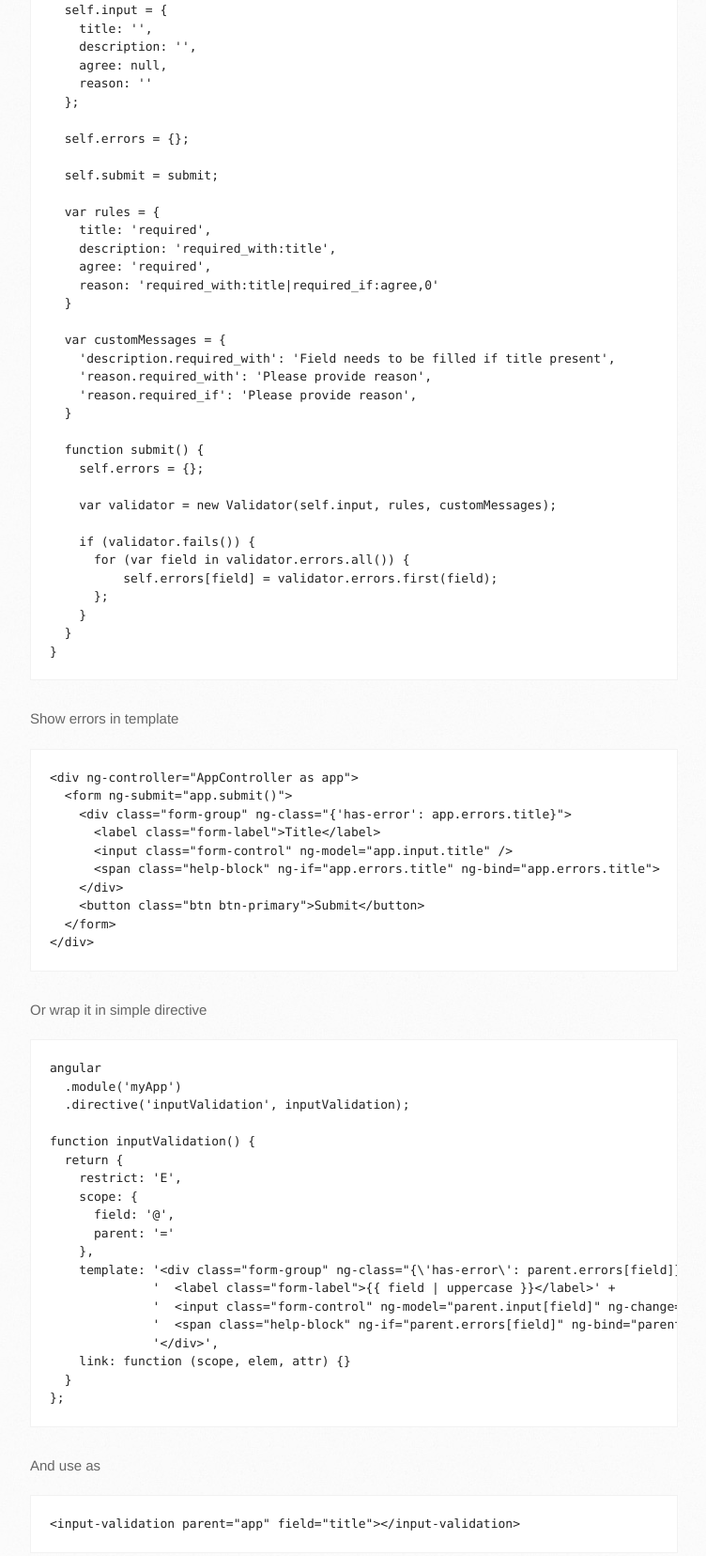
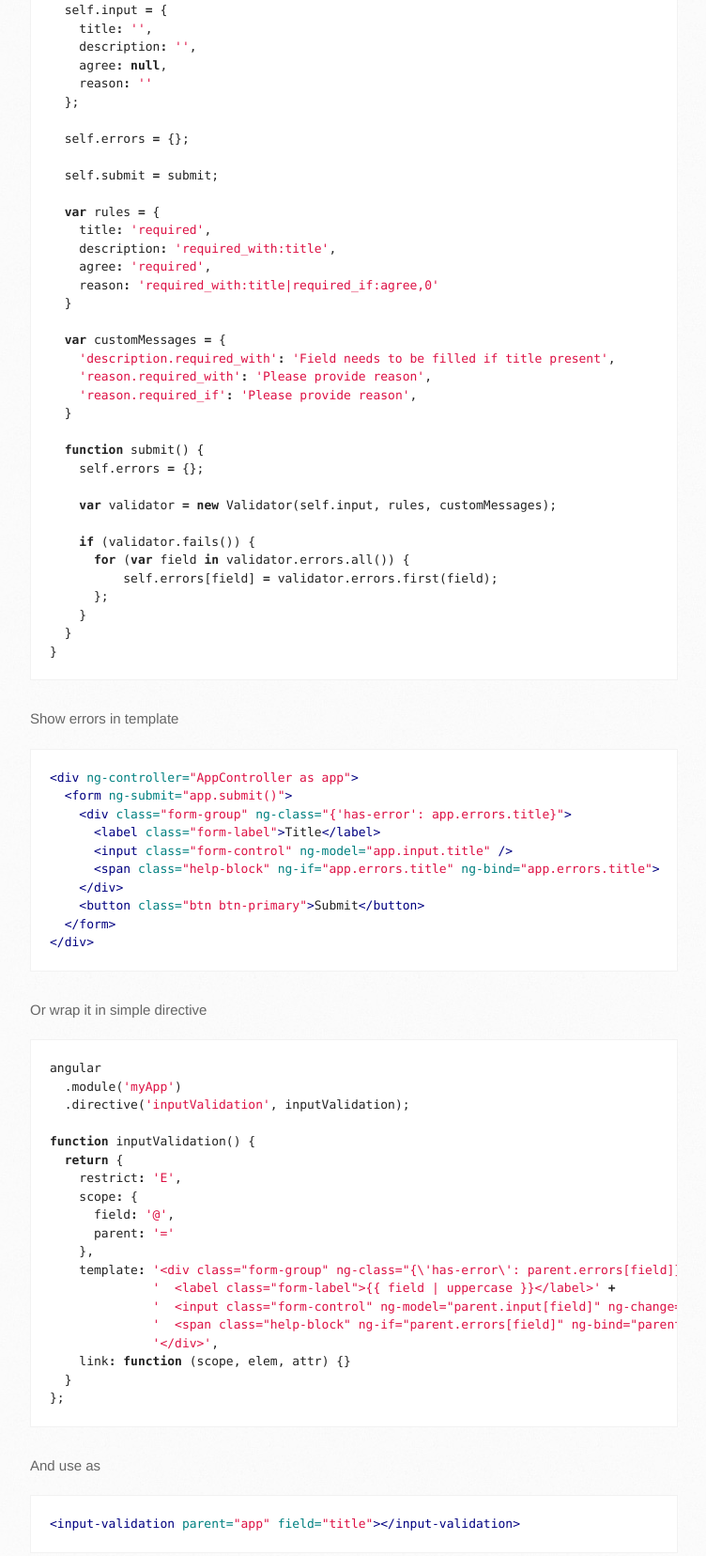
Before and after one commit to andrewdacenko/angular-validator, a plain HTML site: page index.html in a window 1280 px wide. Shown: the part 862-2518 px from the top of the page at 94% size, without its empty margins (138-890 px from the left). Drawn offline with Linux system fonts and the light colour scheme.

Commit message:
Update index.html

```diff
--- a/index.html
+++ b/index.html
@@ -43,90 +43,93 @@
 
 <p>Include it as dependency </p>
 
-<div class="highlight highlight-javascript"><pre>angular.module(<span class="pl-s1"><span class="pl-pds">'</span>myApp<span class="pl-pds">'</span></span>, [<span class="pl-s1"><span class="pl-pds">'</span>ngValidator<span class="pl-pds">'</span></span>]);</pre></div>
+<div class="highlight highlight-javascript"><pre><span class="nx">angular</span><span class="p">.</span><span class="nx">module</span><span class="p">(</span><span class="s1">'myApp'</span><span class="p">,</span> <span class="p">[</span><span class="s1">'ngValidator'</span><span class="p">]);</span></pre></div>
 
 <p>Inject in Controller / Service / Whatever </p>
 
-<div class="highlight highlight-javascript"><pre>AppController.$inject <span class="pl-k">=</span> [<span class="pl-s1"><span class="pl-pds">'</span>Validator<span class="pl-pds">'</span></span>];
+<div class="highlight highlight-javascript"><pre><span class="nx">AppController</span><span class="p">.</span><span class="nx">$inject</span> <span class="o">=</span> <span class="p">[</span><span class="s1">'Validator'</span><span class="p">];</span>
 
-<span class="pl-st">function</span> <span class="pl-en">AppController</span> (<span class="pl-vpf">Validator</span>) {
-  <span class="pl-s">var</span> self <span class="pl-k">=</span> <span class="pl-v">this</span>;
+<span class="kd">function</span> <span class="nx">AppController</span> <span class="p">(</span><span class="nx">Validator</span><span class="p">)</span> <span class="p">{</span>
+  <span class="kd">var</span> <span class="nx">self</span> <span class="o">=</span> <span class="k">this</span><span class="p">;</span>
 
-  self.<span class="pl-sc">input</span> <span class="pl-k">=</span> {
-    title<span class="pl-k">:</span> <span class="pl-s1"><span class="pl-pds">'</span><span class="pl-pds">'</span></span>,
-    description<span class="pl-k">:</span> <span class="pl-s1"><span class="pl-pds">'</span><span class="pl-pds">'</span></span>,
-    agree<span class="pl-k">:</span> <span class="pl-c1">null</span>,
-    reason<span class="pl-k">:</span> <span class="pl-s1"><span class="pl-pds">'</span><span class="pl-pds">'</span></span>
-  };
+  <span class="nx">self</span><span class="p">.</span><span class="nx">input</span> <span class="o">=</span> <span class="p">{</span>
+    <span class="nx">title</span><span class="o">:</span> <span class="s1">''</span><span class="p">,</span>
+    <span class="nx">description</span><span class="o">:</span> <span class="s1">''</span><span class="p">,</span>
+    <span class="nx">agree</span><span class="o">:</span> <span class="kc">null</span><span class="p">,</span>
+    <span class="nx">reason</span><span class="o">:</span> <span class="s1">''</span>
+  <span class="p">};</span>
 
-  self.errors <span class="pl-k">=</span> {};
+  <span class="nx">self</span><span class="p">.</span><span class="nx">errors</span> <span class="o">=</span> <span class="p">{};</span>
 
-  self.submit <span class="pl-k">=</span> submit;
+  <span class="nx">self</span><span class="p">.</span><span class="nx">submit</span> <span class="o">=</span> <span class="nx">submit</span><span class="p">;</span>
 
-  <span class="pl-s">var</span> rules <span class="pl-k">=</span> {
-    title<span class="pl-k">:</span> <span class="pl-s1"><span class="pl-pds">'</span>required<span class="pl-pds">'</span></span>,
-    description<span class="pl-k">:</span> <span class="pl-s1"><span class="pl-pds">'</span>required_with:title<span class="pl-pds">'</span></span>,
-    agree<span class="pl-k">:</span> <span class="pl-s1"><span class="pl-pds">'</span>required<span class="pl-pds">'</span></span>,
-    reason<span class="pl-k">:</span> <span class="pl-s1"><span class="pl-pds">'</span>required_with:title|required_if:agree,0<span class="pl-pds">'</span></span>
-  }
+  <span class="kd">var</span> <span class="nx">rules</span> <span class="o">=</span> <span class="p">{</span>
+    <span class="nx">title</span><span class="o">:</span> <span class="s1">'required'</span><span class="p">,</span>
+    <span class="nx">description</span><span class="o">:</span> <span class="s1">'required_with:title'</span><span class="p">,</span>
+    <span class="nx">agree</span><span class="o">:</span> <span class="s1">'required'</span><span class="p">,</span>
+    <span class="nx">reason</span><span class="o">:</span> <span class="s1">'required_with:title|required_if:agree,0'</span>
+  <span class="p">}</span>
 
-  <span class="pl-s">var</span> customMessages <span class="pl-k">=</span> {
-    <span class="pl-s1"><span class="pl-pds">'</span>description.required_with<span class="pl-pds">'</span></span><span class="pl-k">:</span> <span class="pl-s1"><span class="pl-pds">'</span>Field needs to be filled if title present<span class="pl-pds">'</span></span>,
-    <span class="pl-s1"><span class="pl-pds">'</span>reason.required_with<span class="pl-pds">'</span></span><span class="pl-k">:</span> <span class="pl-s1"><span class="pl-pds">'</span>Please provide reason<span class="pl-pds">'</span></span>,
-    <span class="pl-s1"><span class="pl-pds">'</span>reason.required_if<span class="pl-pds">'</span></span><span class="pl-k">:</span> <span class="pl-s1"><span class="pl-pds">'</span>Please provide reason<span class="pl-pds">'</span></span>,
-  }
+  <span class="kd">var</span> <span class="nx">customMessages</span> <span class="o">=</span> <span class="p">{</span>
+    <span class="s1">'description.required_with'</span><span class="o">:</span> <span class="s1">'Field needs to be filled if title present'</span><span class="p">,</span>
+    <span class="s1">'reason.required_with'</span><span class="o">:</span> <span class="s1">'Please provide reason'</span><span class="p">,</span>
+    <span class="s1">'reason.required_if'</span><span class="o">:</span> <span class="s1">'Please provide reason'</span><span class="p">,</span>
+  <span class="p">}</span>
 
-  <span class="pl-st">function</span> <span class="pl-en">submit</span>() {
-    self.errors <span class="pl-k">=</span> {};
+  <span class="kd">function</span> <span class="nx">submit</span><span class="p">()</span> <span class="p">{</span>
+    <span class="nx">self</span><span class="p">.</span><span class="nx">errors</span> <span class="o">=</span> <span class="p">{};</span>
 
-    <span class="pl-s">var</span> validator <span class="pl-k">=</span> <span class="pl-k">new</span> <span class="pl-en">Validator</span>(self.<span class="pl-sc">input</span>, rules, customMessages);
+    <span class="kd">var</span> <span class="nx">validator</span> <span class="o">=</span> <span class="k">new</span> <span class="nx">Validator</span><span class="p">(</span><span class="nx">self</span><span class="p">.</span><span class="nx">input</span><span class="p">,</span> <span class="nx">rules</span><span class="p">,</span> <span class="nx">customMessages</span><span class="p">);</span>
 
-    <span class="pl-k">if</span> (validator.fails()) {
-      <span class="pl-k">for</span> (<span class="pl-s">var</span> field <span class="pl-k">in</span> validator.errors.<span class="pl-sc">all</span>()) {
-          self.errors[field] <span class="pl-k">=</span> validator.errors.first(field);
-      };
-    }
-  }
-}</pre></div>
+    <span class="k">if</span> <span class="p">(</span><span class="nx">validator</span><span class="p">.</span><span class="nx">fails</span><span class="p">())</span> <span class="p">{</span>
+      <span class="k">for</span> <span class="p">(</span><span class="kd">var</span> <span class="nx">field</span> <span class="k">in</span> <span class="nx">validator</span><span class="p">.</span><span class="nx">errors</span><span class="p">.</span><span class="nx">all</span><span class="p">())</span> <span class="p">{</span>
+          <span class="nx">self</span><span class="p">.</span><span class="nx">errors</span><span class="p">[</span><span class="nx">field</span><span class="p">]</span> <span class="o">=</span> <span class="nx">validator</span><span class="p">.</span><span class="nx">errors</span><span class="p">.</span><span class="nx">first</span><span class="p">(</span><span class="nx">field</span><span class="p">);</span>
+      <span class="p">};</span>
+    <span class="p">}</span>
+  <span class="p">}</span>
+<span class="p">}</span>
+</pre></div>
 
 <p>Show errors in template</p>
 
-<div class="highlight highlight-html"><pre>&lt;<span class="pl-ent">div</span> <span class="pl-e">ng-controller</span>=<span class="pl-s1"><span class="pl-pds">"</span>AppController as app<span class="pl-pds">"</span></span>&gt;
-  &lt;<span class="pl-ent">form</span> <span class="pl-e">ng-submit</span>=<span class="pl-s1"><span class="pl-pds">"</span>app.submit()<span class="pl-pds">"</span></span>&gt;
-    &lt;<span class="pl-ent">div</span> <span class="pl-e">class</span>=<span class="pl-s1"><span class="pl-pds">"</span>form-group<span class="pl-pds">"</span></span> <span class="pl-e">ng-class</span>=<span class="pl-s1"><span class="pl-pds">"</span>{'has-error': app.errors.title}<span class="pl-pds">"</span></span>&gt;
-      &lt;<span class="pl-ent">label</span> <span class="pl-e">class</span>=<span class="pl-s1"><span class="pl-pds">"</span>form-label<span class="pl-pds">"</span></span>&gt;Title&lt;/<span class="pl-ent">label</span>&gt;
-      &lt;<span class="pl-ent">input</span> <span class="pl-e">class</span>=<span class="pl-s1"><span class="pl-pds">"</span>form-control<span class="pl-pds">"</span></span> <span class="pl-e">ng-model</span>=<span class="pl-s1"><span class="pl-pds">"</span>app.input.title<span class="pl-pds">"</span></span> /&gt;
-      &lt;<span class="pl-ent">span</span> <span class="pl-e">class</span>=<span class="pl-s1"><span class="pl-pds">"</span>help-block<span class="pl-pds">"</span></span> <span class="pl-e">ng-if</span>=<span class="pl-s1"><span class="pl-pds">"</span>app.errors.title<span class="pl-pds">"</span></span> <span class="pl-e">ng-bind</span>=<span class="pl-s1"><span class="pl-pds">"</span>app.errors.title<span class="pl-pds">"</span></span>&gt;
-    &lt;/<span class="pl-ent">div</span>&gt;
-    &lt;<span class="pl-ent">button</span> <span class="pl-e">class</span>=<span class="pl-s1"><span class="pl-pds">"</span>btn btn-primary<span class="pl-pds">"</span></span>&gt;Submit&lt;/<span class="pl-ent">button</span>&gt;
-  &lt;/<span class="pl-ent">form</span>&gt;
-&lt;/<span class="pl-ent">div</span>&gt;</pre></div>
+<div class="highlight highlight-html"><pre><span class="nt">&lt;div</span> <span class="na">ng-controller=</span><span class="s">"AppController as app"</span><span class="nt">&gt;</span>
+  <span class="nt">&lt;form</span> <span class="na">ng-submit=</span><span class="s">"app.submit()"</span><span class="nt">&gt;</span>
+    <span class="nt">&lt;div</span> <span class="na">class=</span><span class="s">"form-group"</span> <span class="na">ng-class=</span><span class="s">"{'has-error': app.errors.title}"</span><span class="nt">&gt;</span>
+      <span class="nt">&lt;label</span> <span class="na">class=</span><span class="s">"form-label"</span><span class="nt">&gt;</span>Title<span class="nt">&lt;/label&gt;</span>
+      <span class="nt">&lt;input</span> <span class="na">class=</span><span class="s">"form-control"</span> <span class="na">ng-model=</span><span class="s">"app.input.title"</span> <span class="nt">/&gt;</span>
+      <span class="nt">&lt;span</span> <span class="na">class=</span><span class="s">"help-block"</span> <span class="na">ng-if=</span><span class="s">"app.errors.title"</span> <span class="na">ng-bind=</span><span class="s">"app.errors.title"</span><span class="nt">&gt;</span>
+    <span class="nt">&lt;/div&gt;</span>
+    <span class="nt">&lt;button</span> <span class="na">class=</span><span class="s">"btn btn-primary"</span><span class="nt">&gt;</span>Submit<span class="nt">&lt;/button&gt;</span>
+  <span class="nt">&lt;/form&gt;</span>
+<span class="nt">&lt;/div&gt;</span>
+</pre></div>
 
 <p>Or wrap it in simple directive</p>
 
-<div class="highlight highlight-javascript"><pre>angular
-  .module(<span class="pl-s1"><span class="pl-pds">'</span>myApp<span class="pl-pds">'</span></span>)
-  .directive(<span class="pl-s1"><span class="pl-pds">'</span>inputValidation<span class="pl-pds">'</span></span>, inputValidation);
+<div class="highlight highlight-javascript"><pre><span class="nx">angular</span>
+  <span class="p">.</span><span class="nx">module</span><span class="p">(</span><span class="s1">'myApp'</span><span class="p">)</span>
+  <span class="p">.</span><span class="nx">directive</span><span class="p">(</span><span class="s1">'inputValidation'</span><span class="p">,</span> <span class="nx">inputValidation</span><span class="p">);</span>
 
-<span class="pl-st">function</span> <span class="pl-en">inputValidation</span>() {
-  <span class="pl-k">return</span> {
-    restrict<span class="pl-k">:</span> <span class="pl-s1"><span class="pl-pds">'</span>E<span class="pl-pds">'</span></span>,
-    scope<span class="pl-k">:</span> {
-      field<span class="pl-k">:</span> <span class="pl-s1"><span class="pl-pds">'</span>@<span class="pl-pds">'</span></span>,
-      parent<span class="pl-k">:</span> <span class="pl-s1"><span class="pl-pds">'</span>=<span class="pl-pds">'</span></span>
-    },
-    template<span class="pl-k">:</span> <span class="pl-s1"><span class="pl-pds">'</span>&lt;div class="form-group" ng-class="{<span class="pl-cce">\'</span>has-error<span class="pl-cce">\'</span>: parent.errors[field]}"&gt;<span class="pl-pds">'</span></span> <span class="pl-k">+</span>
-              <span class="pl-s1"><span class="pl-pds">'</span>  &lt;label class="form-label"&gt;{{ field | uppercase }}&lt;/label&gt;<span class="pl-pds">'</span></span> <span class="pl-k">+</span>
-              <span class="pl-s1"><span class="pl-pds">'</span>  &lt;input class="form-control" ng-model="parent.input[field]" ng-change="parent.errors[field] = null" /&gt;<span class="pl-pds">'</span></span> <span class="pl-k">+</span>
-              <span class="pl-s1"><span class="pl-pds">'</span>  &lt;span class="help-block" ng-if="parent.errors[field]" ng-bind="parent.errors[field]"&gt;<span class="pl-pds">'</span></span> <span class="pl-k">+</span>
-              <span class="pl-s1"><span class="pl-pds">'</span>&lt;/div&gt;<span class="pl-pds">'</span></span>,
-    <span class="pl-en">link</span>: <span class="pl-st">function</span> (<span class="pl-vpf">scope</span>, <span class="pl-vpf">elem</span>, <span class="pl-vpf">attr</span>) {}
-  }
-};</pre></div>
+<span class="kd">function</span> <span class="nx">inputValidation</span><span class="p">()</span> <span class="p">{</span>
+  <span class="k">return</span> <span class="p">{</span>
+    <span class="nx">restrict</span><span class="o">:</span> <span class="s1">'E'</span><span class="p">,</span>
+    <span class="nx">scope</span><span class="o">:</span> <span class="p">{</span>
+      <span class="nx">field</span><span class="o">:</span> <span class="s1">'@'</span><span class="p">,</span>
+      <span class="nx">parent</span><span class="o">:</span> <span class="s1">'='</span>
+    <span class="p">},</span>
+    <span class="nx">template</span><span class="o">:</span> <span class="s1">'&lt;div class="form-group" ng-class="{\'has-error\': parent.errors[field]}"&gt;'</span> <span class="o">+</span>
+              <span class="s1">'  &lt;label class="form-label"&gt;{{ field | uppercase }}&lt;/label&gt;'</span> <span class="o">+</span>
+              <span class="s1">'  &lt;input class="form-control" ng-model="parent.input[field]" ng-change="parent.errors[field] = null" /&gt;'</span> <span class="o">+</span>
+              <span class="s1">'  &lt;span class="help-block" ng-if="parent.errors[field]" ng-bind="parent.errors[field]"&gt;'</span> <span class="o">+</span>
+              <span class="s1">'&lt;/div&gt;'</span><span class="p">,</span>
+    <span class="nx">link</span><span class="o">:</span> <span class="kd">function</span> <span class="p">(</span><span class="nx">scope</span><span class="p">,</span> <span class="nx">elem</span><span class="p">,</span> <span class="nx">attr</span><span class="p">)</span> <span class="p">{}</span>
+  <span class="p">}</span>
+<span class="p">};</span>
+</pre></div>
 
 <p>And use as</p>
 
-<div class="highlight highlight-html"><pre>&lt;<span class="pl-ent">input</span><span class="pl-e">-validation</span> <span class="pl-e">parent</span>=<span class="pl-s1"><span class="pl-pds">"</span>app<span class="pl-pds">"</span></span> <span class="pl-e">field</span>=<span class="pl-s1"><span class="pl-pds">"</span>title<span class="pl-pds">"</span></span>&gt;&lt;/<span class="pl-ent">input</span><span class="pl-e">-validation</span>&gt;</pre></div>
+<div class="highlight highlight-html"><pre><span class="nt">&lt;input-validation</span> <span class="na">parent=</span><span class="s">"app"</span> <span class="na">field=</span><span class="s">"title"</span><span class="nt">&gt;&lt;/input-validation&gt;</span></pre></div>
         </section>
 
         <aside id="sidebar">
```
